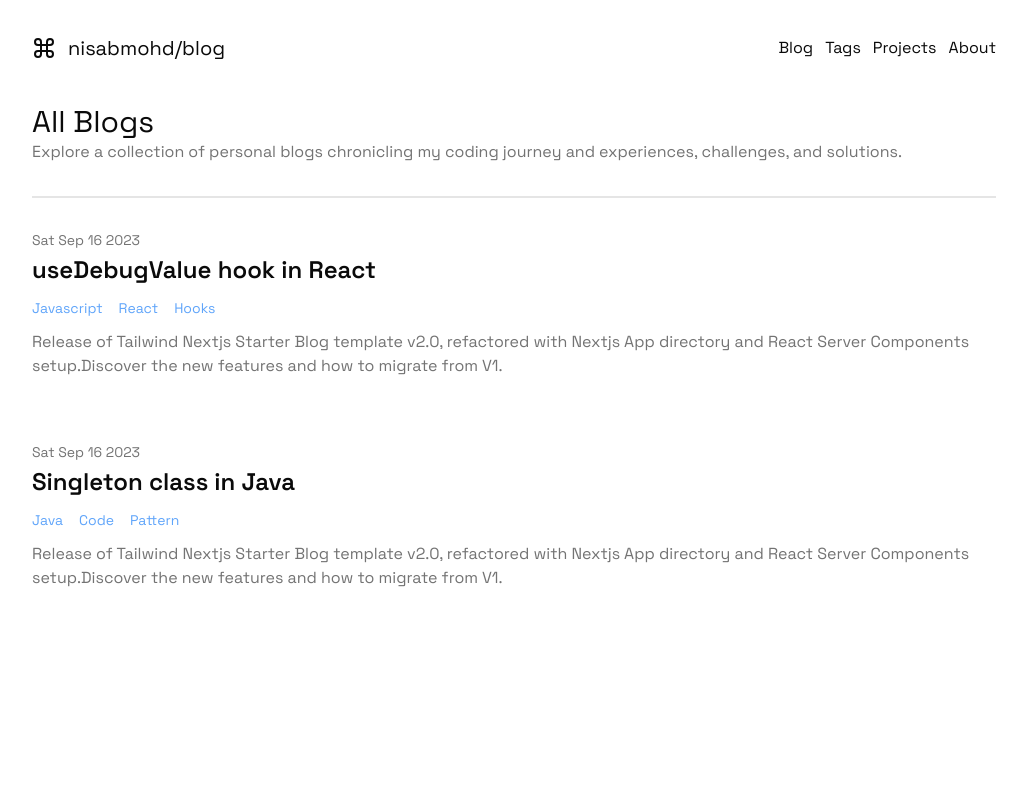
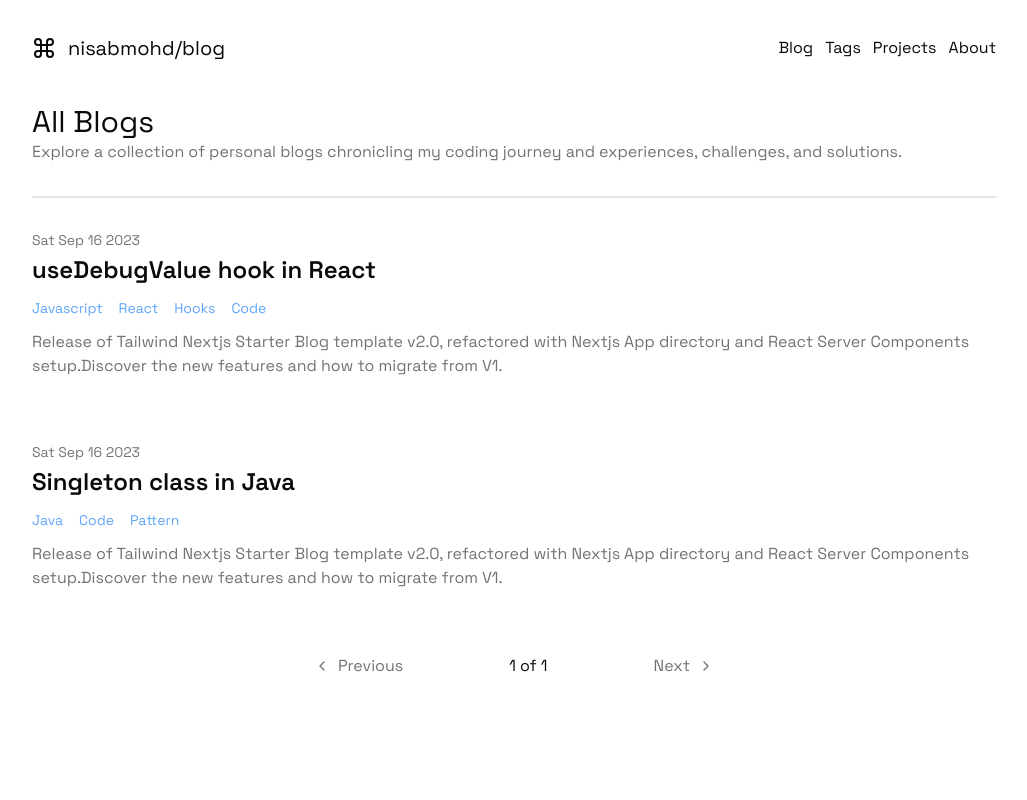
Before and after one commit to nisabmohd/nisabmohd.blog, a Next.js app: page /blog in a window 1280 px wide. Shown: the top 800 px of the page, without its empty margins (126-1153 px from the left). Built offline with nearby package versions, Linux system fonts and the light colour scheme.

Commit message:
pagination added in blogs pages

```diff
--- a/src/app/blog/page.tsx
+++ b/src/app/blog/page.tsx
@@ -1,8 +1,13 @@
 import BlogCard from "@/components/blog-card";
+import Pagination from "@/components/pagination";
 import { getAllMetaData } from "@/lib/md";
 
-export default async function page() {
-  const metadatas = await getAllMetaData();
+export default async function page({
+  searchParams: { page = "1" },
+}: {
+  searchParams: { page?: string };
+}) {
+  const metadatas = await getAllMetaData({ page: parseInt(page) });
   return (
     <div>
       <div className="border-b-2 pb-8">
@@ -12,8 +17,8 @@ export default async function page() {
           and experiences, challenges, and solutions.
         </p>
       </div>
-      <div className="flex flex-col gap-16 mt-8">
-        {metadatas.map((metadata) => (
+      <div className="flex flex-col gap-16 mt-8 mb-16">
+        {metadatas.data.map((metadata) => (
           <BlogCard
             key={metadata.slug}
             date={metadata.published}
@@ -24,6 +29,11 @@ export default async function page() {
           />
         ))}
       </div>
+      <Pagination
+        currentPage={parseInt(page)}
+        totalPages={metadatas.totalPages}
+        baseUrl="/blog"
+      />
     </div>
   );
 }
--- a/src/app/page.tsx
+++ b/src/app/page.tsx
@@ -15,8 +15,8 @@ export default async function Home() {
           and experiences, challenges, and solutions.
         </p>
       </div>
-      <div className="flex flex-col gap-12 mt-8">
-        {metadatas.map((metadata) => (
+      <div className="flex flex-col gap-16 mt-8">
+        {metadatas.data.map((metadata) => (
           <BlogCard
             key={metadata.slug}
             date={metadata.published}
--- a/src/app/tags/[tag]/page.tsx
+++ b/src/app/tags/[tag]/page.tsx
@@ -1,12 +1,15 @@
 import BlogCard from "@/components/blog-card";
-import { getTagPosts } from "@/lib/md";
+import Pagination from "@/components/pagination";
+import { getAllMetaData } from "@/lib/md";
 
 export default async function TagSpecific({
   params: { tag },
+  searchParams: { page = "1" },
 }: {
   params: { tag: string };
+  searchParams: { page?: string };
 }) {
-  const posts = await getTagPosts(tag);
+  const posts = await getAllMetaData({ tag });
   return (
     <div>
       <div className="border-b-2 pb-8">
@@ -19,8 +22,8 @@ export default async function TagSpecific({
           and experiences, challenges, and solutions.
         </p>
       </div>
-      <div className="flex flex-col gap-16 mt-8">
-        {posts.map((metadata) => (
+      <div className="flex flex-col gap-16 mt-8 mb-16">
+        {posts.data.map((metadata) => (
           <BlogCard
             key={metadata.slug}
             date={metadata.published}
@@ -31,6 +34,11 @@ export default async function TagSpecific({
           />
         ))}
       </div>
+      <Pagination
+        currentPage={parseInt(page)}
+        totalPages={posts.totalPages}
+        baseUrl={`/tags/${tag}`}
+      />
     </div>
   );
 }
--- /dev/null
+++ b/src/components/pagination.tsx
@@ -0,0 +1,49 @@
+import { ChevronLeft, ChevronRight } from "lucide-react";
+import Link from "next/link";
+
+type PaginationProps = {
+  currentPage: number;
+  totalPages: number;
+  baseUrl: string;
+};
+
+export default function Pagination({
+  currentPage,
+  totalPages,
+  baseUrl,
+}: PaginationProps) {
+  return (
+    <div className="flex flex-row items-center justify-between mx-auto max-w-[400px]">
+      {currentPage - 1 == 0 ? (
+        <span className="flex flex-row items-center gap-2 text-muted-foreground cursor-not-allowed">
+          <ChevronLeft className="w-4 h-4" />
+          Previous
+        </span>
+      ) : (
+        <Link
+          href={`${baseUrl}?page=${currentPage - 1}`}
+          className="flex flex-row items-center gap-2"
+        >
+          <ChevronLeft className="w-4 h-4" />
+          Previous
+        </Link>
+      )}
+
+      <span>
+        {currentPage} of {totalPages}
+      </span>
+      {currentPage == totalPages ? (
+        <span className="flex flex-row items-center gap-2 text-muted-foreground cursor-not-allowed">
+          Next <ChevronRight className="w-4 h-4" />
+        </span>
+      ) : (
+        <Link
+          href={`${baseUrl}?page=${currentPage + 1}`}
+          className="flex flex-row items-center gap-2"
+        >
+          Next <ChevronRight className="w-4 h-4" />
+        </Link>
+      )}
+    </div>
+  );
+}
--- a/src/content/blog/debug-value.mdx
+++ b/src/content/blog/debug-value.mdx
@@ -8,6 +8,7 @@ tags:
   - javascript
   - react
   - hooks
+  - code
 ---
 
 The **useDebugValue** hook is a React hook that allows you to display custom debugging information for a value in the React DevTools.
--- a/src/lib/md.ts
+++ b/src/lib/md.ts
@@ -17,15 +17,11 @@ export type MDXFrontmatter = {
 const COUNT = 5;
 
 type Pagination = {
-  search?: string;
   page?: number;
   tag?: string;
 };
 
-export async function getAllMetaData({
-  page = 1,
-  search = "",
-}: Pagination = {}) {
+export async function getAllMetaData({ page = 1, tag = "" }: Pagination = {}) {
   const contentDir = path.join(process.cwd(), "src/content/blog");
   const files = await fs.readdir(contentDir);
   const result = Promise.all(
@@ -41,11 +37,25 @@ export async function getAllMetaData({
     })
   );
   (await result).sort((a, b) => b.published - a.published);
-  return result;
+
+  if (tag) {
+    const tagRes = (await result).filter((meta) => meta.tags.includes(tag));
+    return {
+      totalPages: Math.ceil(tagRes.length / COUNT),
+      currentPage: page,
+      data: tagRes.slice((page - 1) * COUNT, page * COUNT),
+    };
+  }
+  const paginatedResult = {
+    totalPages: Math.ceil((await result).length / COUNT),
+    currentPage: page,
+    data: (await result).slice((page - 1) * COUNT, page * COUNT),
+  };
+  return paginatedResult;
 }
 
 export async function getAllTags() {
-  const metas = await getAllMetaData();
+  const metas = (await getAllMetaData()).data;
   const map = new Map<string, number>();
   metas
     .map((meta) => meta.tags)
@@ -54,11 +64,6 @@ export async function getAllTags() {
       map.set(item, (map.get(item) ?? 0) + 1);
     });
   return map;
-}
-
-export async function getTagPosts(tag: string) {
-  const metas = await getAllMetaData();
-  return metas.filter((meta) => meta.tags.includes(tag));
 }
 
 export async function readMDX(slug: string) {
```
Also changed, not shown: 1 other file (tests, documents, lock files or other folders).
